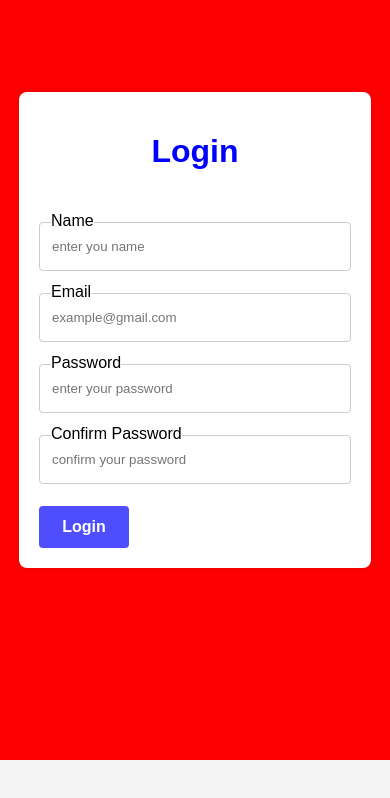
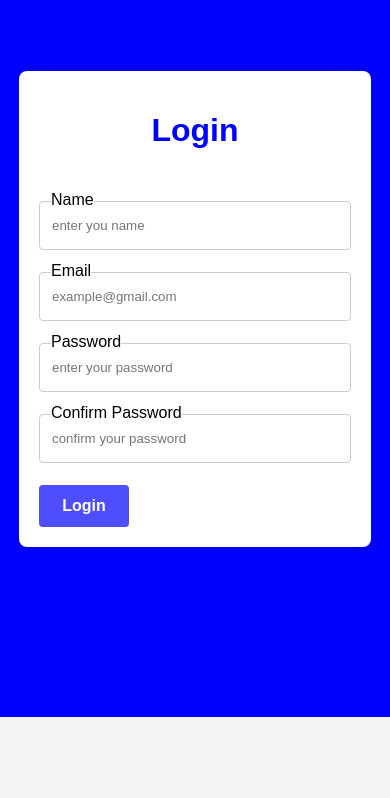
Before and after one commit to adnan2188/Formik_Form, a React (Vite) app: page / in a window 390 px wide. Shown: the top 798 px of the page. Built offline with nearby package versions, Linux system fonts and the light colour scheme.

Commit message:
first commet

```diff
--- a/src/components/My_style.css
+++ b/src/components/My_style.css
@@ -114,8 +114,8 @@ p {
 @media screen and (max-width: 500px) {
 
     .container {
-        height: 90vh;
-        background-color: red;
+        height: 85vh;
+        background-color: blue;
     }
 
     form {
```
